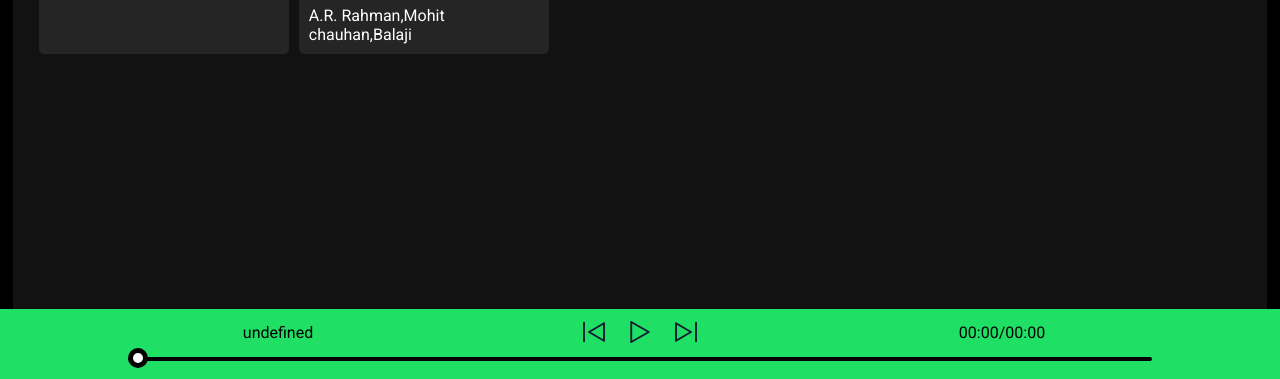
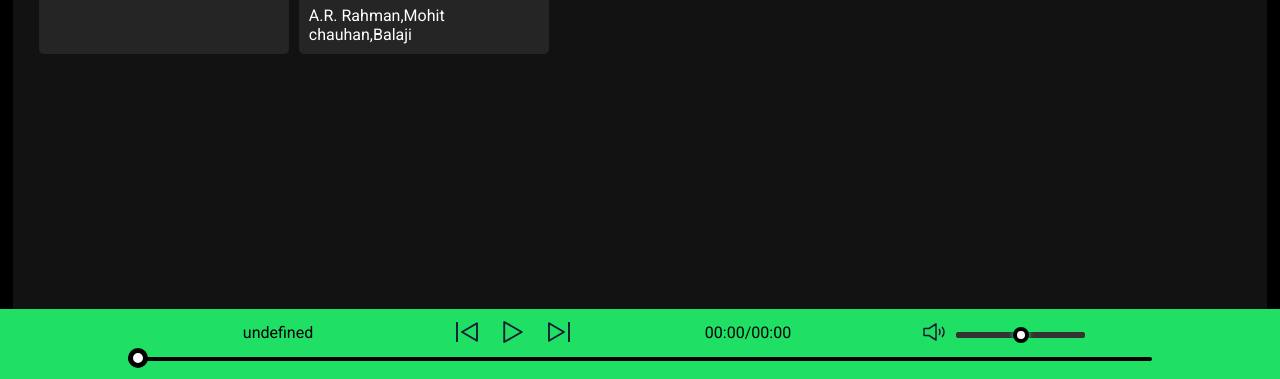
Before and after one commit to Yashsuryan/Spotify-clone, a plain HTML site: page index.html in a window 1280 px wide. Shown: the part 421-800 px from the top of the page. Drawn offline with Linux system fonts and the light colour scheme; no server answers.

Commit message:
Reapply "Volume button added"
This reverts commit 1b98f2a7ce4a7d32989d09db9488fb168712c2f9.

```diff
--- a/app.js
+++ b/app.js
@@ -133,6 +133,11 @@ async function main() {
         playMusic(songs[index+1])
     }
   })
+  //Add an event to volume
+  document.querySelector(".range").getElementsByTagName("input")[0].addEventListener("change", (e) => {
+  console.log("Setting volume to",e.target.value, "/100");
+  currentSong.volume = parseInt(e.target.value) / 100;
+});
 }
 
 main();
--- a/index.html
+++ b/index.html
@@ -184,6 +184,12 @@
               <img id="next" src="images/nextsong.svg" alt="" />
             </div>
             <div class="songtime"></div>
+            <div class="volume">
+                <img src="images/volume.svg" alt="">
+                <div class="range">
+                    <input type="range" name="volume">
+                </div>
+            </div>
           </div>
           <div class="seekbar">
             <div class="circle"></div>
--- a/style.css
+++ b/style.css
@@ -315,8 +315,8 @@ input[type="range"]::-webkit-slider-thumb {
   -webkit-appearance: none;
   height: 16px;
   width: 16px;
-  background: white;
-  border: 4px solid black;
+  background: white; /* bright green thumb */
+  border: 4px solid black; /* subtle blue border */
   border-radius: 50%;
   cursor: pointer;
   margin-top: -5px;
@@ -416,4 +416,8 @@ input[type="range"]::-webkit-slider-thumb {
   left: 0%;
   transition: left 0.5s;
 }
+.volume {
+    display: none;
 }
+
+}
```
